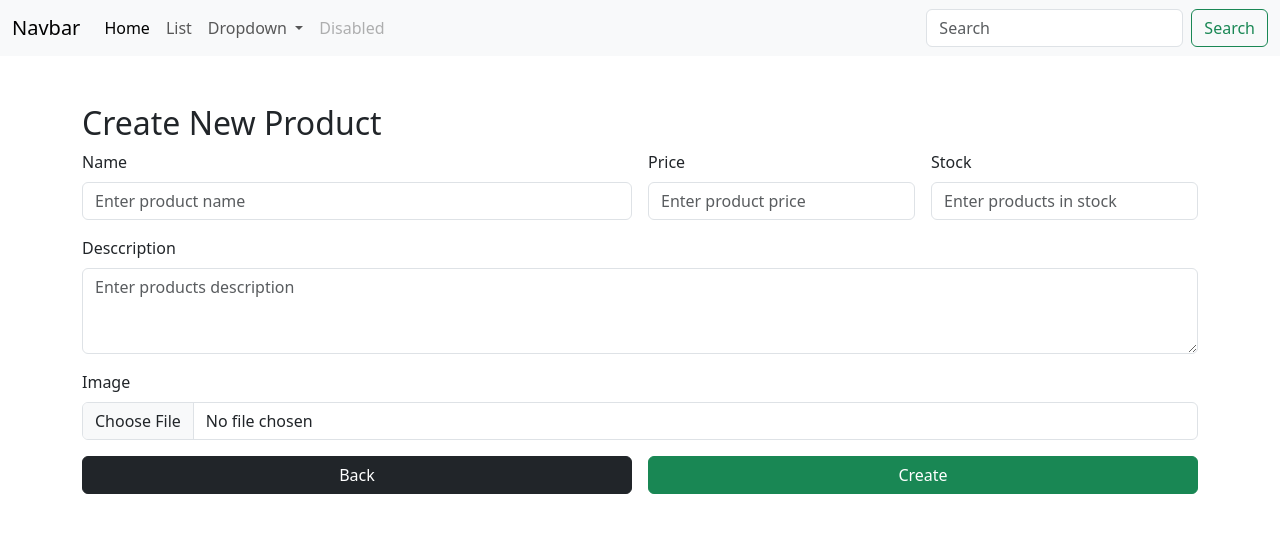
After one commit to vladtymo/Django-SPD311, a Django app: template products/templates/create.html in a window 1280 px wide. The commit adds this page. Shown: the top 533 px of the page. Run offline with Django 3.2, Linux system fonts and the light colour scheme; the template is opened without the code that fills it, so the values that code supplies are empty.

Commit message:
Create product form

```diff
--- a/products/templates/catalog.html
+++ b/products/templates/catalog.html
@@ -3,6 +3,9 @@
 {% block content %}
 
 <h2>Product Catalog</h2>
+
+<a href="/create" class="btn btn-primary my-2">Create New Product</a>
+
 {% if products %}
 <table class="table table-striped">
     <thead class="table-dark">
@@ -38,6 +41,7 @@
         {% endfor %}
     </tbody>
 </table>
+<p class="text-center">Count: {{ count }}</p>
 {% else %}
 <p>No products available.</p>
 {% endif %}
--- /dev/null
+++ b/products/templates/create.html
@@ -0,0 +1,41 @@
+{% extends '_layout.html' %}
+
+{% block content %}
+
+<h2>Create New Product</h2>
+
+<form class="row g-3" method="post" enctype="multipart/form-data">
+    {% csrf_token %}
+
+    <div class="col-md-6">
+        <label class="form-label">Name</label>
+        <input type="text" name="name" class="form-control" placeholder="Enter product name">
+    </div>
+    <div class="col-md-3">
+        <label class="form-label">Price</label>
+        <input type="number" name="price" class="form-control" placeholder="Enter product price">
+    </div>
+    <div class="col-3">
+        <label class="form-label">Stock</label>
+        <input type="number" name="stock" min="0" class="form-control" placeholder="Enter products in stock">
+    </div>
+
+    <div class="col-12">
+        <label class="form-label">Desccription</label>
+        <textarea class="form-control" name="description" rows="3" placeholder="Enter products description"></textarea>
+    </div>
+
+    <div class="col-md-12">
+        <label for="inputCity" class="form-label">Image</label>
+        <input type="file" name="image" class="form-control">
+    </div>
+
+    <div class="col-6">
+        <button type="button" class="btn btn-dark w-100">Back</button>
+    </div>
+    <div class="col-6">
+        <button type="submit" class="btn btn-success w-100">Create</button>
+    </div>
+</form>
+
+{% endblock %}
--- a/products/urls.py
+++ b/products/urls.py
@@ -6,5 +6,6 @@ from products import views
 urlpatterns = [
     path("", views.index),
     path("list", views.catalog),
+    path("create", views.create),
     path("delete/<int:id>", views.delete),
 ]
```
Also changed, not shown: products/forms/create.py (added, +9 -0 lines), products/views.py (+17 -6 lines).
